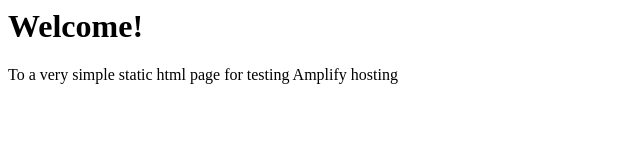
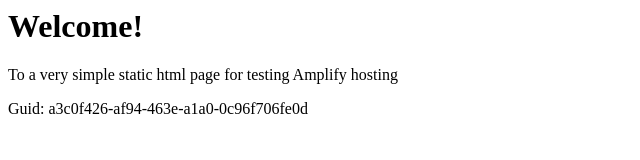
Before and after one commit to aws-aemilia-bah/Github-PR-Commit-Integration-Test-DoNotTouch-GitHubAutoBuildPrPreviewCanaryTest-v1-prod-me-south-1, a website: page src/index.html in a window 1280 px wide. Shown: the whole page, without its empty margins (0-640 px from the left). Drawn offline with Linux system fonts and the light colour scheme.

Commit message:
commit from integ tests

```diff
--- a/src/index.html
+++ b/src/index.html
@@ -1,3 +1,5 @@
+
+
 <html lang="en">
 
 <head>
@@ -10,6 +12,6 @@
 <body>
     <h1>Welcome!</h1>
     <p>To a very simple static html page for testing Amplify hosting</p>
-</body>
+    <p>Guid: a3c0f426-af94-463e-a1a0-0c96f706fe0d</p></body>
 
 </html>
```
